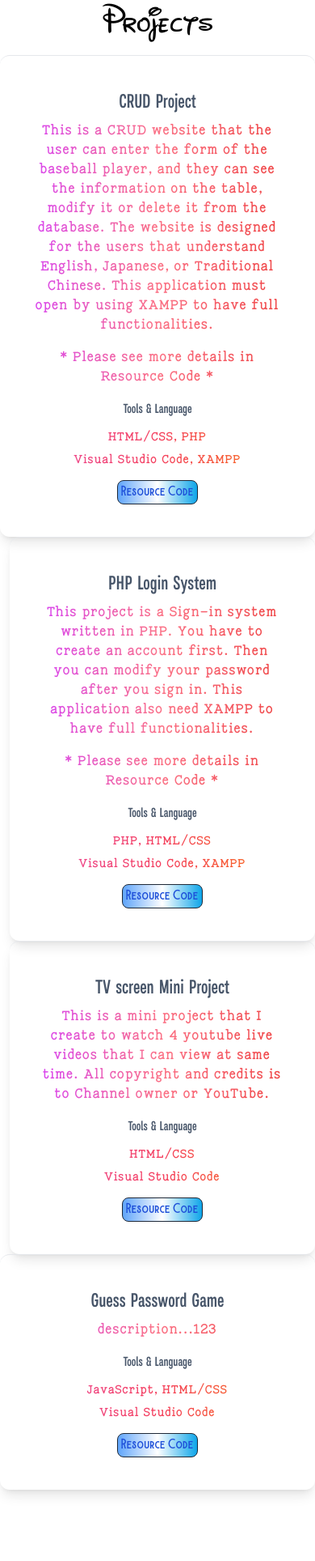
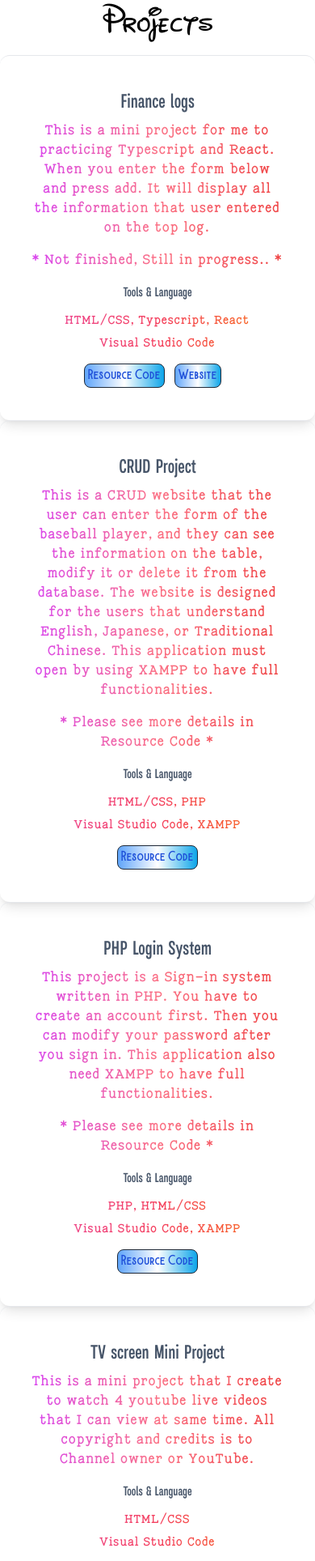
Before and after one commit to Kl0y2u2n8a/my-portfolio, a Next.js app: page /components/projects in a window 390 px wide. Shown: the top 1928 px of the page at 81% size. Before the commit the page ends 1880 px from the top, so only its background shows below. Built offline with nearby package versions, Linux system fonts and the light colour scheme.

Commit message:
update projects

```diff
--- a/pages/components/projects.js
+++ b/pages/components/projects.js
@@ -12,6 +12,34 @@
             <div className="flex md:grid md:grid-cols-1 md:min-h-screen ">
 
                 <div ref={contentRef} className="md:flex h-auto md:w-9/12 pb-5 md:gap-5 mx-auto lg:gap-10 overflow-x-scroll snap-x snap-mandatory no-scrollbar ">
+                <div className="border-t md:ml-10 lg:ml-60 border-gray-200 text-center min-w-fit md:h-auto shadow-lg p-10 rounded-xl mx-auto my-auto snap-center snap-always dark:border-white dark:shadow-gray-500 hover:shadow-neutral-200 dark:hover:shadow-gray-400">
+
+                        <h3 className="text-2xl font-salma text-slate-600 md:text-xl lg:text-2xl dark:text-neutral-300">Finance logs</h3>
+
+                        <p className="md:max-w-lg py-2 font-rony9 bg-gradient-to-r from-fuchsia-500 dark:from-sky-400 via-rose-400 dark:via-indigo-100 to-red-500 dark:to-red-400  bg-clip-text text-transparent">
+                            This is a mini project for me to practicing Typescript and React.
+                            When you enter the form below and press add.
+                            It will display all the information that user entered on the top log.
+                            </p>
+                        <p className="md:max-w-lg py-2 font-rony9 bg-gradient-to-r from-fuchsia-500 dark:from-sky-400 via-rose-400 dark:via-indigo-100 to-red-500 dark:to-red-400  bg-clip-text text-transparent">* Not finished, Still in progress.. *</p>
+
+                        <h4 className="py-2 font-salma text-slate-600 dark:text-neutral-200 text-base md:text-lg lg:text-xl ">Tools & Language</h4>
+                        <p className="text-sm bg-gradient-to-r from-pink-500 via-rose-500 to-orange-500 bg-clip-text text-transparent py-1 font-rony9">HTML/CSS, Typescript, React</p>
+                        <p className="text-sm bg-gradient-to-r from-pink-500 via-rose-500 to-orange-500 bg-clip-text text-transparent py-1 font-rony9">Visual Studio Code</p>
+
+                        <button className="mt-3 rounded-lg border border-gray-800 p-1 text-sm text-blue-700 font-burtons
+                            bg-gradient-to-r from-blue-400 via-white to-sky-500 hover:from-sky-500 hover:via-white hover:to-blue-400 hover:text-violet-500
+                            dark:from-blue-600 dark:to-sky-600 dark:text-white dark:hover:from-sky-600 dark:hover:via-gray-400 dark:hover:to-blue-600">
+                            <a href="https://github.com/Kl0y2u2n8a/HelloWorld" target="_blank">Resource Code</a>
+                        </button>
+
+                        <button className="mt-3 mx-3 rounded-lg border border-gray-800 p-1 text-sm text-blue-700 font-burtons bg-gradient-to-r
+                            from-blue-400 via-white to-sky-500 hover:from-sky-500 hover:via-white hover:to-blue-400 hover:text-violet-500
+                            dark:from-blue-600 dark:to-sky-600 dark:text-white dark:hover:from-sky-600 dark:hover:via-gray-400 dark:hover:to-blue-600">
+                                <a href="https://hello-world-qsdmh6h2j-kl0y2u2n8as-projects.vercel.app/" target="_blank">Website</a>
+                        </button>
+
+                    </div>
 
                     <div className="border-t md:ml-10 lg:ml-60 border-gray-200 text-center min-w-fit md:h-auto shadow-lg p-10 rounded-xl mx-auto my-auto snap-center snap-always dark:border-white dark:shadow-gray-500 hover:shadow-neutral-200 dark:hover:shadow-gray-400">
 
@@ -36,7 +64,7 @@
 
                     </div>
 
-                    <div className="ml-3 border-t border-gray-200 text-center min-w-fit md:h-auto shadow-lg p-10 rounded-xl mx-auto my-auto snap-center snap-always dark:border-white dark:shadow-gray-500 hover:shadow-neutral-200 dark:hover:shadow-gray-400">
+                    <div className="border-t md:ml-10 lg:ml-60 border-gray-200 text-center min-w-fit md:h-auto shadow-lg p-10 rounded-xl mx-auto my-auto snap-center snap-always dark:border-white dark:shadow-gray-500 hover:shadow-neutral-200 dark:hover:shadow-gray-400">
 
                         <h3 className="text-2xl font-salma text-slate-600 md:text-xl lg:text-2xl dark:text-neutral-200">PHP Login System</h3>
                         <p className="md:max-w-lg py-2 font-rony9 bg-gradient-to-r from-fuchsia-500 dark:from-sky-400 via-rose-400 dark:via-indigo-100 to-red-500 dark:to-red-400  bg-clip-text text-transparent">
@@ -59,7 +87,7 @@
 
                     </div>
 
-                    <div className="ml-3 border-t border-gray-200 text-center min-w-fit md:h-auto shadow-lg p-10 rounded-xl mx-auto my-auto snap-center snap-always dark:border-white dark:shadow-gray-500 hover:shadow-neutral-200 dark:hover:shadow-gray-400">
+                    <div className="border-t md:ml-10 lg:ml-60 border-gray-200 text-center min-w-fit md:h-auto shadow-lg p-10 rounded-xl mx-auto my-auto snap-center snap-always dark:border-white dark:shadow-gray-500 hover:shadow-neutral-200 dark:hover:shadow-gray-400">
 
                         <h3 className="text-2xl font-salma text-slate-600 md:text-xl lg:text-2xl dark:text-neutral-200">TV screen Mini Project</h3>
                         <p className="md:max-w-lg py-2 font-rony9 bg-gradient-to-r from-fuchsia-500 dark:from-sky-400 via-rose-400
@@ -72,27 +100,43 @@
                         <p className="text-sm bg-gradient-to-r from-pink-500 via-rose-500 to-orange-500 bg-clip-text text-transparent py-1 font-rony9">HTML/CSS</p>
                         <p className="text-sm bg-gradient-to-r from-pink-500 via-rose-500 to-orange-500 bg-clip-text text-transparent py-1 font-rony9">Visual Studio Code</p>
 
-                        <button className="mt-3 rounded-lg border border-gray-800 p-1 text-sm text-blue-700 font-burtons bg-gradient-to-r from-blue-400 via-white to-sky-500 hover:from-sky-500 hover:via-white hover:to-blue-400
+                        <button className="mt-3 mx-3 rounded-lg border border-gray-800 p-1 text-sm text-blue-700 font-burtons bg-gradient-to-r from-blue-400 via-white to-sky-500 hover:from-sky-500 hover:via-white hover:to-blue-400
                         hover:text-violet-500 dark:from-blue-600 dark:to-sky-600 dark:text-white dark:hover:from-sky-600 dark:hover:via-gray-400 dark:hover:to-blue-600">
                             <a href="https://github.com/Kl0y2u2n8a/tvscreen" target="_blank">Resource Code</a>
+                        </button>
+                        <button className="mt-3 mx-3 rounded-lg border border-gray-800 p-1 text-sm text-blue-700 font-burtons bg-gradient-to-r
+                            from-blue-400 via-white to-sky-500 hover:from-sky-500 hover:via-white hover:to-blue-400 hover:text-violet-500
+                            dark:from-blue-600 dark:to-sky-600 dark:text-white dark:hover:from-sky-600 dark:hover:via-gray-400 dark:hover:to-blue-600">
+                                <a href="https://kl0y2u2n8a.github.io/tvscreen/" target="_blank">Website</a>
                         </button>
 
                     </div>
 
-                    <div className="border-t md:mr-10 lg:mr-60 border-gray-200 text-center min-w-fit md:h-auto shadow-lg p-10 rounded-xl mx-auto my-auto snap-center snap-always dark:border-white dark:shadow-gray-500 hover:shadow-neutral-200 dark:hover:shadow-gray-400">
+                    <div className="border-t md:mx-10 lg:mx-60  border-gray-200 text-center min-w-fit md:h-auto shadow-lg p-10 rounded-xl mx-auto my-auto snap-center snap-always dark:border-white dark:shadow-gray-500 hover:shadow-neutral-200 dark:hover:shadow-gray-400">
 
                         <h3 className="text-2xl font-salma text-slate-600 md:text-xl lg:text-2xl dark:text-neutral-200">Guess Password Game</h3>
-                        <p className="md:max-w-lg py-2 font-rony9 bg-gradient-to-r from-fuchsia-500 dark:from-sky-400 via-rose-400 dark:via-indigo-100 to-red-500 dark:to-red-400  bg-clip-text text-transparent">description...123</p>
+                        <p className="md:max-w-lg py-2 font-rony9 bg-gradient-to-r from-fuchsia-500 dark:from-sky-400 via-rose-400 dark:via-indigo-100 to-red-500 dark:to-red-400  bg-clip-text text-transparent">
+                            This is a mini password number guess game.
+                            Player will have five chance to get the number.
+                            It will display all player guess and amount of guess that user remain.
+                            If the player guess it correctly, then it will display the message to let the user know.
+                        </p>
 
                         <h4 className="py-2 font-salma text-slate-600 dark:text-neutral-200 text-base md:text-lg lg:text-xl ">Tools & Language</h4>
                         <p className="text-sm bg-gradient-to-r from-pink-500 via-rose-500 to-orange-500 bg-clip-text text-transparent py-1 font-rony9">JavaScript, HTML/CSS</p>
                         <p className="text-sm bg-gradient-to-r from-pink-500 via-rose-500 to-orange-500 bg-clip-text text-transparent py-1 font-rony9">Visual Studio Code</p>
-
-                        <button className="mt-3 rounded-lg border border-gray-800 p-1 text-sm text-blue-700 font-burtons bg-gradient-to-r
-                        from-blue-400 via-white to-sky-500 hover:from-sky-500 hover:via-white hover:to-blue-400 hover:text-violet-500
-                        dark:from-blue-600 dark:to-sky-600 dark:text-white dark:hover:from-sky-600 dark:hover:via-gray-400 dark:hover:to-blue-600">
-                            <a href="https://github.com/Kl0y2u2n8a/Get-Password-Game" target="_blank">Resource Code</a>
-                        </button>
+                        <div className="">
+                            <button className="mt-3 mx-3 rounded-lg border border-gray-800 p-1 text-sm text-blue-700 font-burtons bg-gradient-to-r
+                            from-blue-400 via-white to-sky-500 hover:from-sky-500 hover:via-white hover:to-blue-400 hover:text-violet-500
+                            dark:from-blue-600 dark:to-sky-600 dark:text-white dark:hover:from-sky-600 dark:hover:via-gray-400 dark:hover:to-blue-600">
+                                <a href="https://github.com/Kl0y2u2n8a/Get-Password-Game" target="_blank">Resource Code</a>
+                            </button>
+                            <button className="mt-3 mx-3 rounded-lg border border-gray-800 p-1 text-sm text-blue-700 font-burtons bg-gradient-to-r
+                            from-blue-400 via-white to-sky-500 hover:from-sky-500 hover:via-white hover:to-blue-400 hover:text-violet-500
+                            dark:from-blue-600 dark:to-sky-600 dark:text-white dark:hover:from-sky-600 dark:hover:via-gray-400 dark:hover:to-blue-600">
+                                <a href="https://kl0y2u2n8a.github.io/Get-Password-Game/" target="_blank">Website</a>
+                            </button>
+                        </div>
 
                     </div>
 
--- a/pages/components/workexp.js
+++ b/pages/components/workexp.js
@@ -36,6 +36,11 @@
                                 <p className="md:text-3xl">Client List</p>
                                 {Clients}
                             </ul>
+                            <button className="my-5 rounded-lg border border-gray-800 p-1 text-lg text-blue-700 font-burtons bg-gradient-to-r
+                            from-blue-400 via-white to-sky-500 hover:from-sky-500 hover:via-white hover:to-blue-400 hover:text-violet-500
+                            dark:from-blue-600 dark:to-sky-600 dark:text-white dark:hover:from-sky-600 dark:hover:via-gray-400 dark:hover:to-blue-600">
+                                <a href="https://drive.google.com/file/d/1laXrfOwiUNvZJaPEPMLyUJeqxHeApEMe/view?usp=sharing" target="_blank">More Detials in Japanese</a>
+                        </button>
                         </div>
 
                     </div>
```
Also changed, not shown: pages/index.js (+14 -6 lines).
